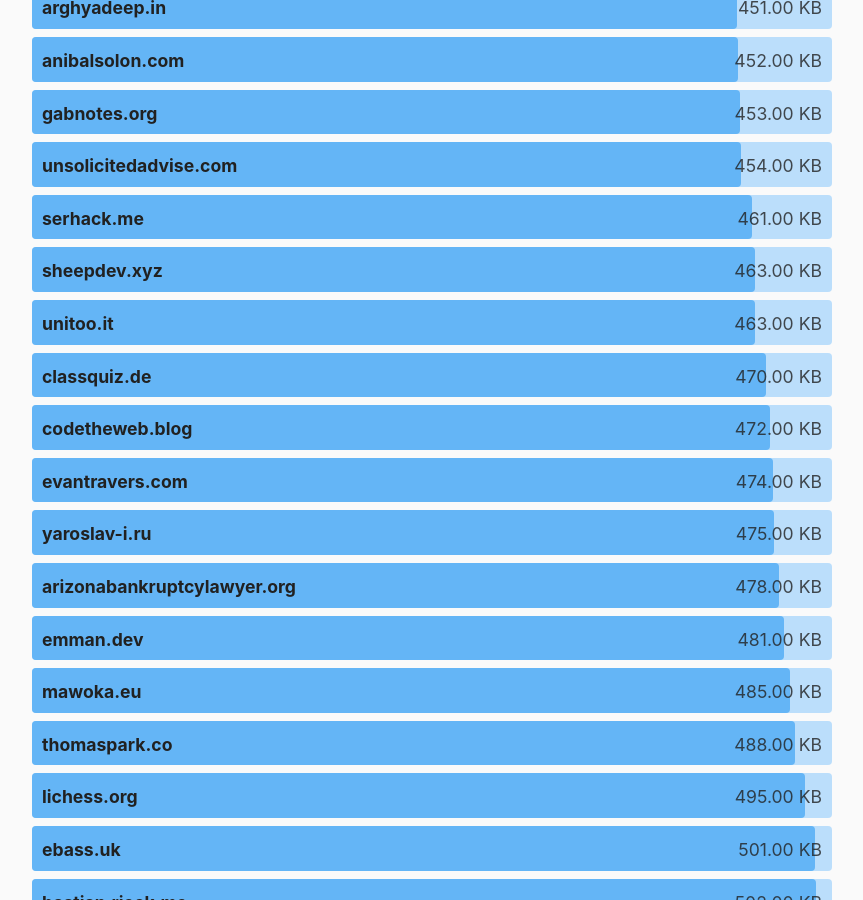
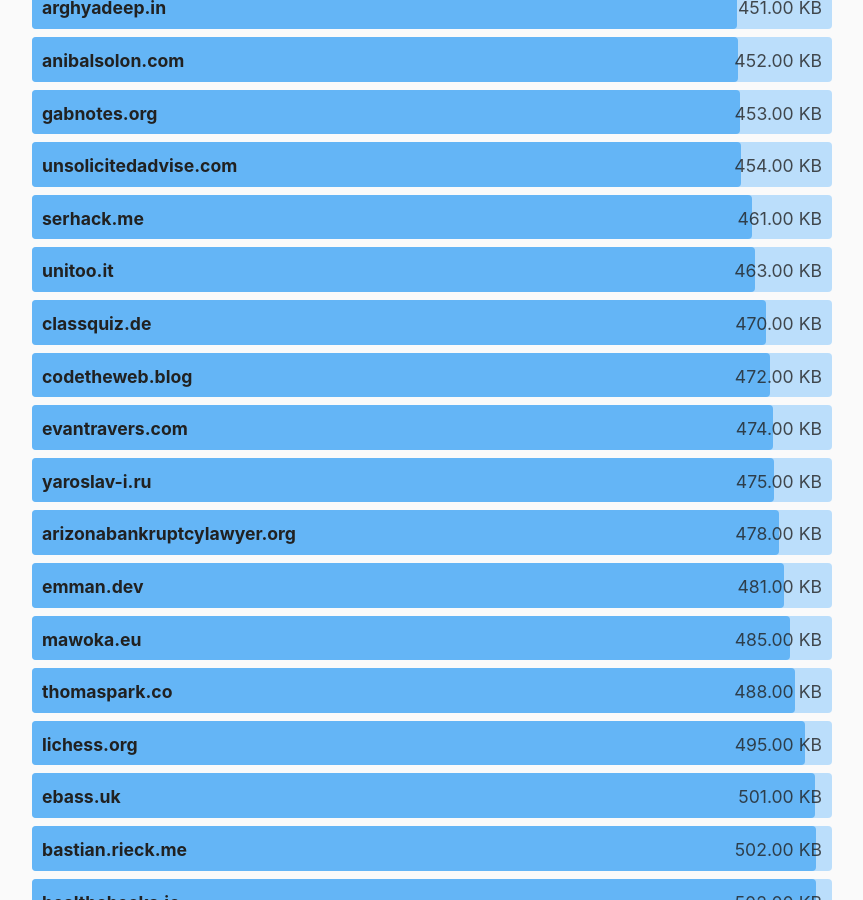
Before and after one commit to kevquirk/512kb.club, a Jekyll site: the page built from index.md, in a window 1280 px wide and 900 px high, scrolled down 28106 px. Shown: the whole window, without its empty margins (208-1071 px from the left). Built offline with Jekyll 4.4.1, drawn with Linux system fonts in a browser that asks for light colours.

Commit message:
remove sheepdev.xyz

```diff
--- a/_data/sites.yml
+++ b/_data/sites.yml
@@ -2158,11 +2158,6 @@
   size: 60.0
   last_checked: 2022-08-01
 
-- domain: sheepdev.xyz
-  url: https://sheepdev.xyz/
-  size: 463
-  last_checked: 2022-05-22
-
 - domain: sherrieg.com
   url: https://sherrieg.com/
   size: 25.5
```
